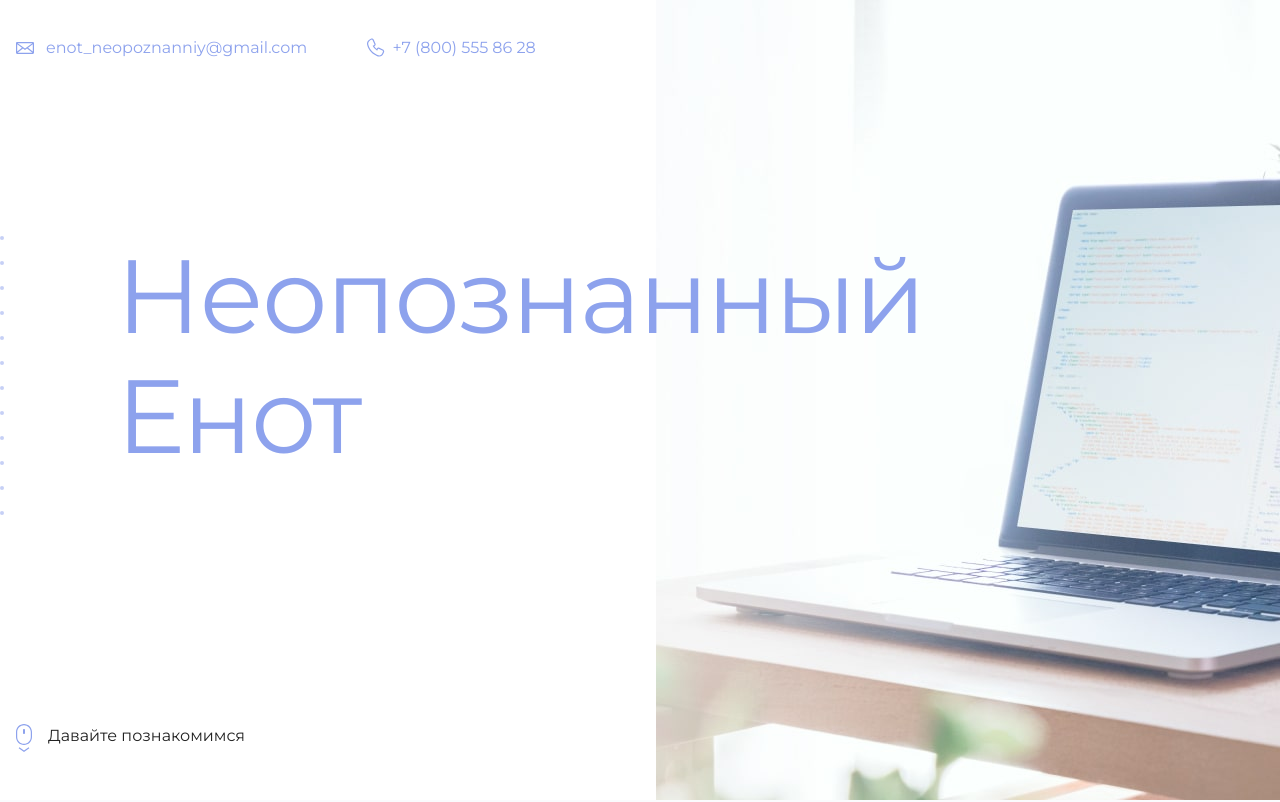
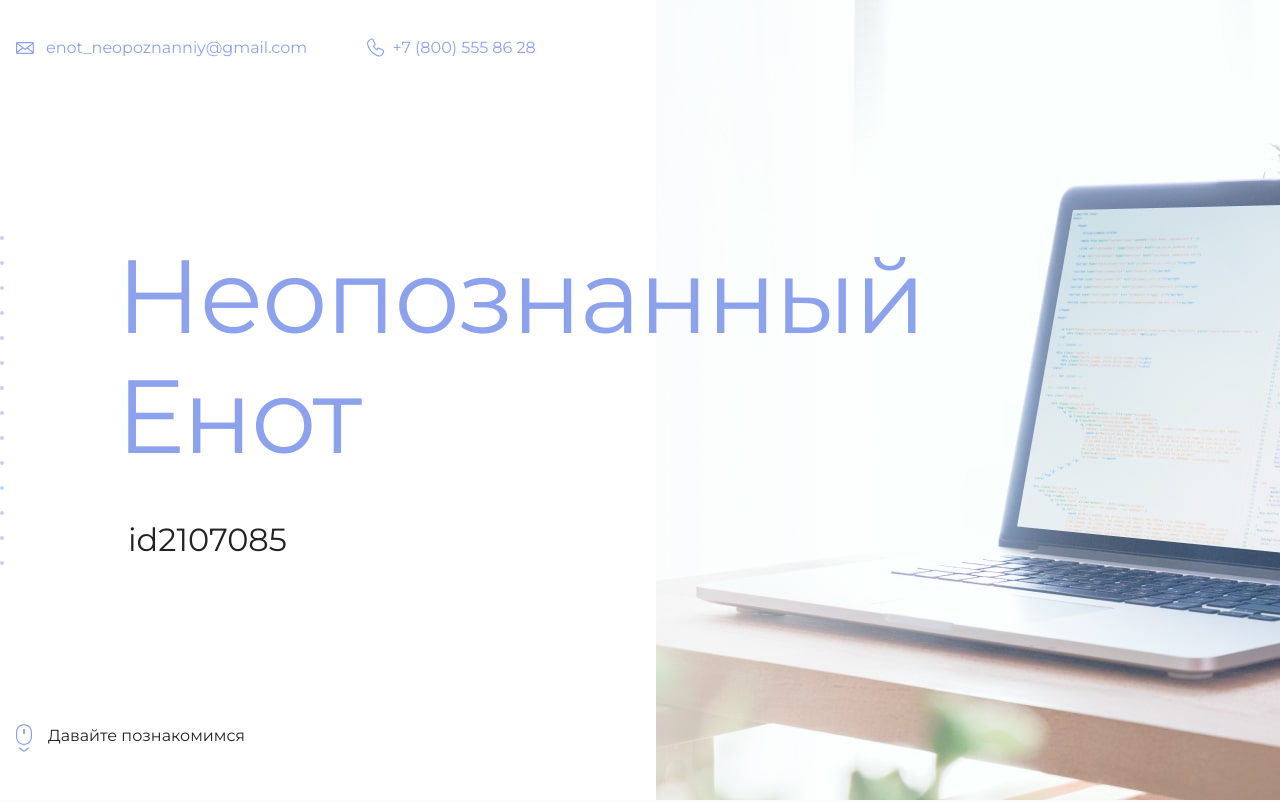
Before and after one commit to EvgenyGrig/bebebe, a plain HTML site: page index.html in a window 1280 px wide. Shown: the top 802 px of the page. Drawn offline with Linux system fonts and the light colour scheme.

Commit message:
Внесение ID

```diff
--- a/index.html
+++ b/index.html
@@ -19,7 +19,7 @@
       <section class="hero-image">
         <div class="container">
           <h1 class="heading">Неопознанный Енот</h1>
-          <p><!-- Тут ваш id на сайте Академии --></p>
+          <p>id2107085</p>
         </div>
       </section>
 
```
